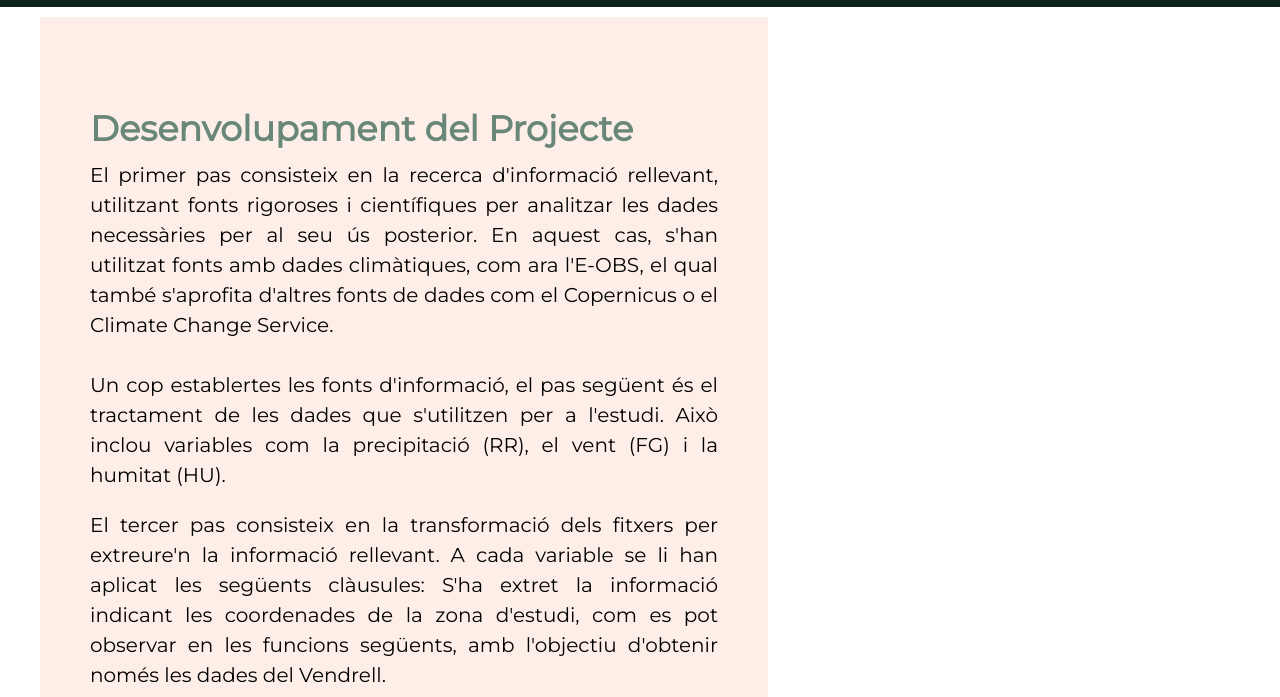
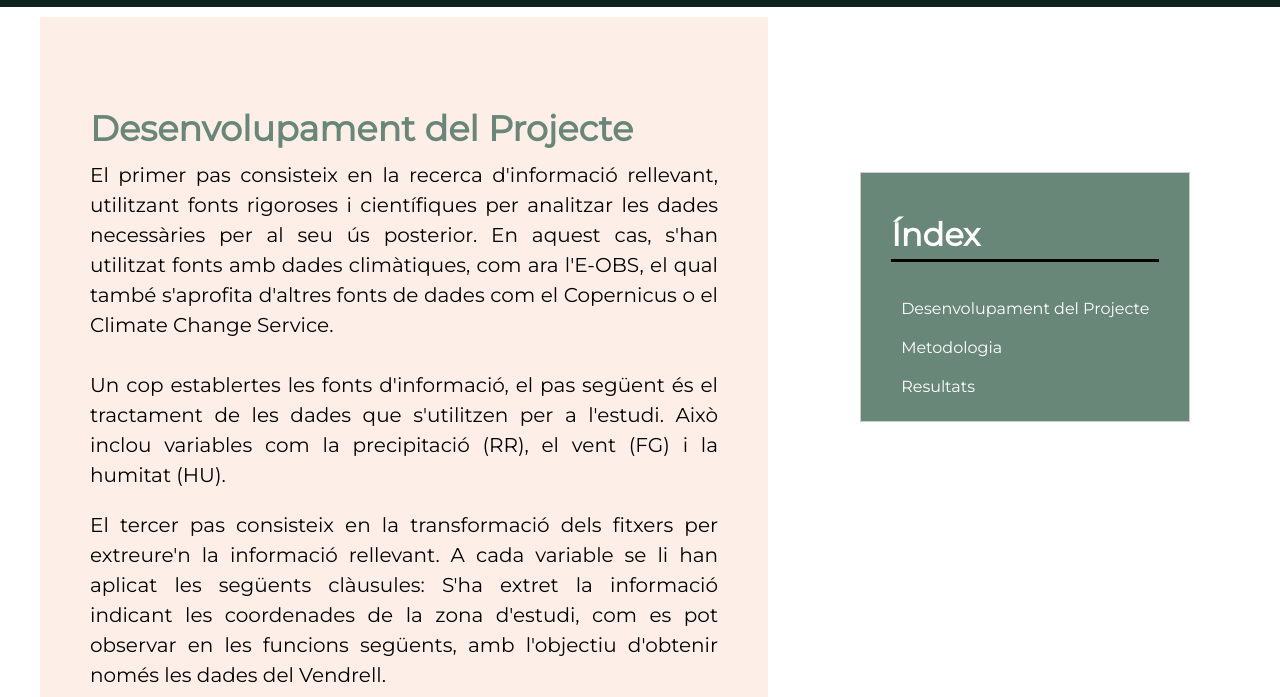
Before and after one commit to princembp/coclim, a plain HTML site: page Descripció del projecte.html in a window 1280 px wide. Shown: the part 103-800 px from the top of the page. Drawn offline with Linux system fonts and the light colour scheme.

Commit message:
Added index to project description

```diff
--- a/Descripció del projecte.html
+++ b/Descripció del projecte.html
@@ -10,6 +10,19 @@
         <script src="https://kit.fontawesome.com/3112fc0129.js" crossorigin="anonymous"></script>
         <script src="java_scr.js"></script>
     </head>
+
+
+    <div class="indice-flotante">
+        <nav>
+            <h3 class="h3-index">Índex</h3>
+            <ul>
+                <li><a href="#des-vol-proj">Desenvolupament del Projecte</a></li>
+                <li><a class="aa-index" href="#metod">Metodologia</a></li>
+                <li><a class="aa-index" href="#resultats">Resultats</a></li>
+            </ul>
+        </nav>
+    </div>
+
 
     <body>
         <header>
@@ -33,7 +46,7 @@
         <section id="descripcio-projecte">
             <div class="container">
                 <div class="job-texto">
-                    <div class="des-vol-proj">
+                    <div class="des-vol-proj" id="des-vol-proj">
                         <h2>Desenvolupament del Projecte</h2>
                         <p>El primer pas consisteix en la recerca d'informació rellevant, utilitzant fonts rigoroses i científiques per analitzar les dades necessàries per al seu ús posterior. En aquest cas, s'han utilitzat fonts amb dades climàtiques, com ara l'E-OBS, el qual també s'aprofita d'altres fonts de dades com el Copernicus o el Climate Change Service.</br>
                             <br>Un cop establertes les fonts d'informació, el pas següent és el tractament de les dades que s'utilitzen per a l'estudi. Això inclou variables com la precipitació (RR), el vent (FG) i la humitat (HU).
@@ -69,7 +82,7 @@
 
                     </div>
 
-                    <div class="metod">
+                    <div class="metod" id="metod">
                         <h2>Metodologia</h2>
                         <p><b>Factors davant el perill d'inundació al municipi del Vendrell.</b></p>
                         <a href="https://docs.google.com/spreadsheets/d/1wUIP9vY-GzTD0W8PlO1ttahAkpKCdKH2bhEA6qxfbQo/edit?usp=drive_link"><img src="images/factors.png"></a>
@@ -77,7 +90,7 @@
                         <img src="images/def_var.png">
                     </div>
 
-                    <div class="resultats">
+                    <div class="resultats" id="resultats">
                         <h2>Resultats</h2>
                         <p><br>El municipi del Vendrell presenta una variada distribució de nivells de risc d'inundació en tot el seu territori. Es destaca clarament que les zones externes del municipi mostren nivells de risc d'inundació mitjà, alt i predominantment molt alt, mentre que a les zones més cèntriques es troben nivells de risc molt baix i baix.</br><br>El risc d'inundació alt és el més predominant, amb un total de 1280 hectàrees, seguit del risc mitjà amb 798 hectàrees. Tot i que els nivells de risc baixos no són els més predominants, podem destacar positivament que el nivell de risc més perillós, el molt alt, és el que representa menys superfície, amb només 93,87 hectàrees.</br></p>
                         <a href="https://drive.google.com/file/d/1AZp-v89BJhyYwHTqsAUAPl5xvfsmswy1/view?usp=drive_link"><img src="images/Mapa Final.png" alt="Mapa del nivell de risc davant d'inundacions del municipi del Vendrell"></a>
--- a/estilos.css
+++ b/estilos.css
@@ -157,7 +157,7 @@ header a{
 /*cambio color texto al pasar el cursor*/
 }
 header a:hover{
-    color:rgb(105, 135, 121)
+    color:rgb(255, 255, 255)
 }
 a:hover{
     display: inline-block;
@@ -273,8 +273,8 @@ p{font-size: 1.25em;}
 #valors li{
     list-style: none;
     display: block;
-    font-size: 1.2em;
-    margin: 0;
+    font-size: 0.8em;
+    margin: 10px 0;
     padding: 0;
     transition: all 0.3s ease 0s;
 }
@@ -400,6 +400,10 @@ button:hover{
 
 #descripcio-projecte .job-texto .resultats{
     margin-bottom: -20%;
+}
+
+.indice-flotante {
+    display: none;
 }
 
 
@@ -563,6 +567,7 @@ label {
     #valors li{
         margin: 30px 0px;
         margin-top: 0;
+        font-size: 20px;
     }
 
 
@@ -657,6 +662,44 @@ label {
         text-align: left;
     }
 
+    .indice-flotante{
+        display: block;
+        position: fixed;
+        top: 50%;
+        right: 0;
+        margin-right: 7%;
+        padding: 10px 30px;
+        background-color: rgb(105, 135, 121);
+        border: 1px solid #ccc;
+        transform: translateY(-50%);
+    }
+    .indice-flotante ul{
+        list-style: none;
+        padding: 0;
+        margin: 0;
+    }
+    .indice-flotante li {
+        margin: 10px 0;
+        font-size: 1em;
+    }
+    .indice-flotante a {
+        text-decoration: none;
+        color: white;
+        padding: 5px 10px;
+        display: block;
+        border-bottom:none;
+    }
+    .h3-index{
+        border-bottom: 3.5px solid rgb(0, 0, 0);
+        padding-bottom: 5px;
+        color: white;
+    }
+    .indice-flotante a:hover{
+        color: rgb(188, 184, 159);
+    }
+
+
+
     /*página contacte*/
     #form_cont a{
         padding-right: 40%;
```
